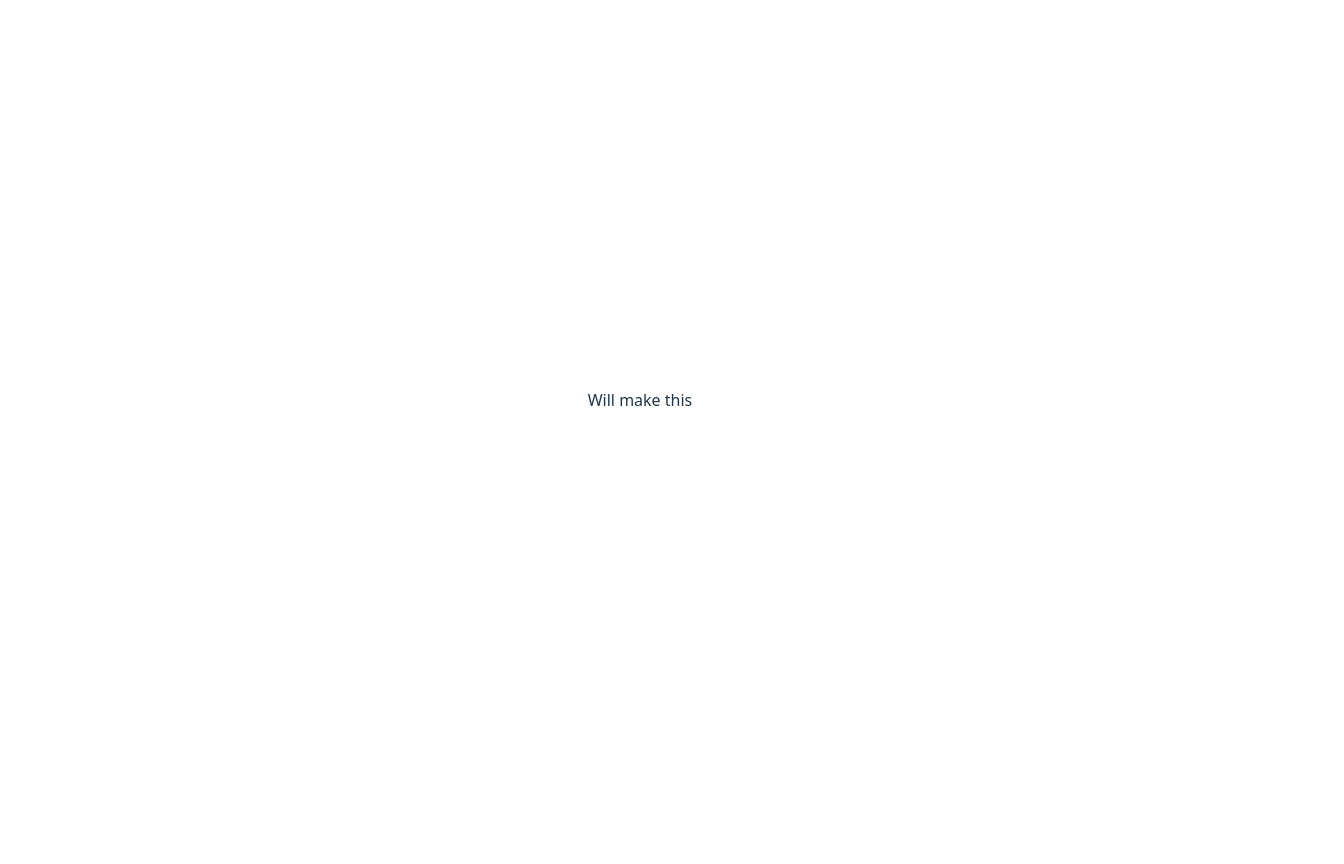
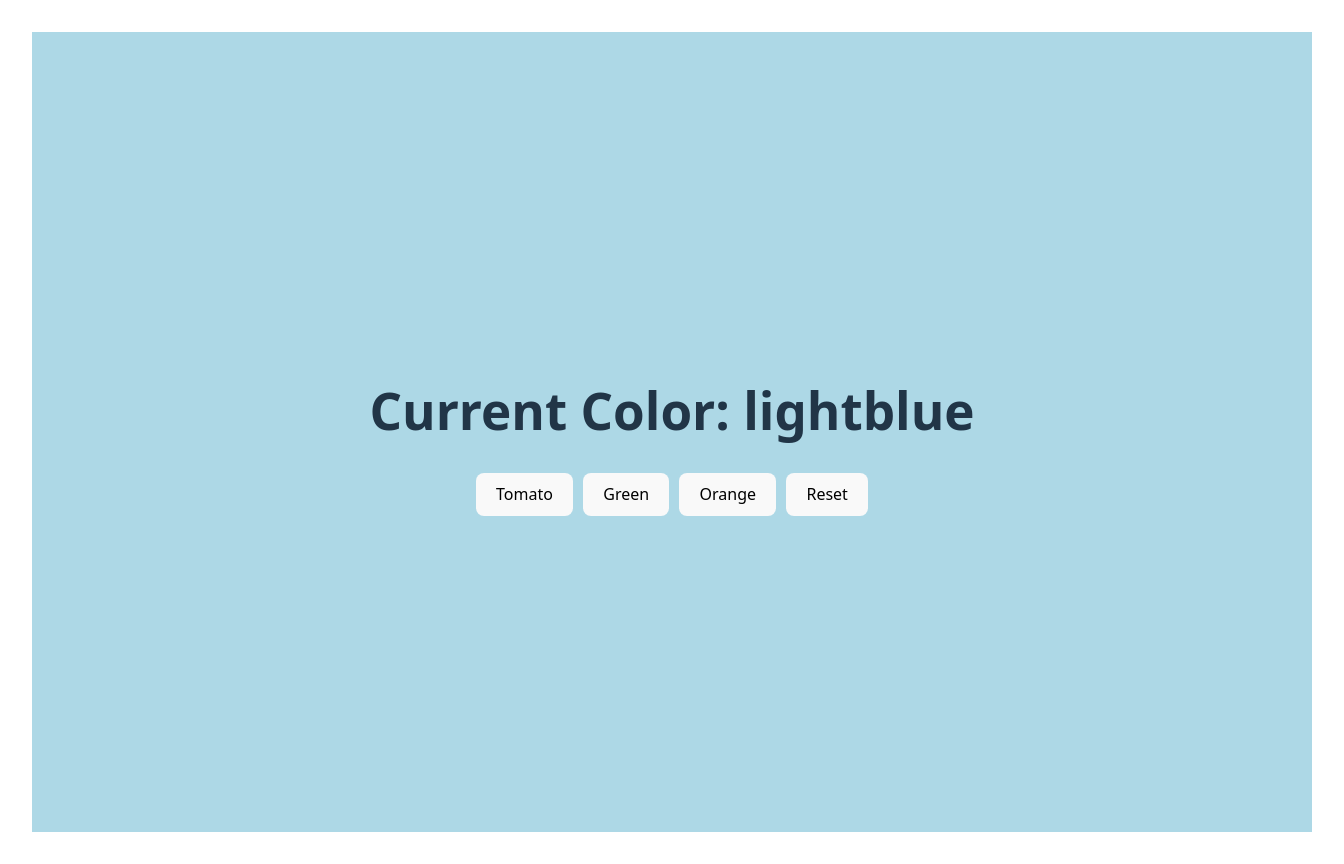
Before and after one commit to ssbhatnagar/React_Codes, a React (Vite) app in the folder react-practice/: page /color in a window 1280 px wide. Shown: the whole page, 1344 px wide, since content can reach past the window. Before the commit the page ends 800 px from the top, so only its background shows below. Built offline with nearby package versions, Linux system fonts and the light colour scheme.

Commit message:
feat: bg color changer

```diff
--- a/react-practice/src/components/BgColorChanger/BgColorChanger.jsx
+++ b/react-practice/src/components/BgColorChanger/BgColorChanger.jsx
@@ -1,8 +1,40 @@
-function BgColorChanger(){
-    return(
-        <div>
-            Will make this
-        </div>
-    )
+import React, { useState } from 'react';
+
+function BgColorChanger() {
+  // Step 1: State banayi default color 'lightblue' ke saath
+  const [color, setColor] = useState("lightblue");
+
+  // Step 2: Function jo color update karega
+  // Isme hum 'newColor' parameter le rahe hain taaki ye universal ban jaye
+  function changeColor(newColor) {
+    setColor(newColor);
+  }
+
+  return (
+    // Step 4: Div banayi aur Inline style (Dynamic styling) di
+    <div style={{
+      backgroundColor: color,
+      height: "100vh",
+      width: "100vw",
+      display: "flex",
+      flexDirection: "column",
+      alignItems: "center",
+      justifyContent: "center",
+      transition: "background-color 0.5s ease" // Smooth transition ke liye
+    }}>
+
+      <h1>Current Color: {color}</h1>
+
+      <div style={{ display: "flex", gap: "10px" }}>
+        {/* Step 3: Buttons jisme handlers pass kiye */}
+        <button onClick={() => changeColor("tomato")}>Tomato</button>
+        <button onClick={() => changeColor("#4CAF50")}>Green</button>
+        <button onClick={() => changeColor("orange")}>Orange</button>
+        <button onClick={() => changeColor("lightblue")}>Reset</button>
+      </div>
+
+    </div>
+  );
 }
+
 export default BgColorChanger;
```
